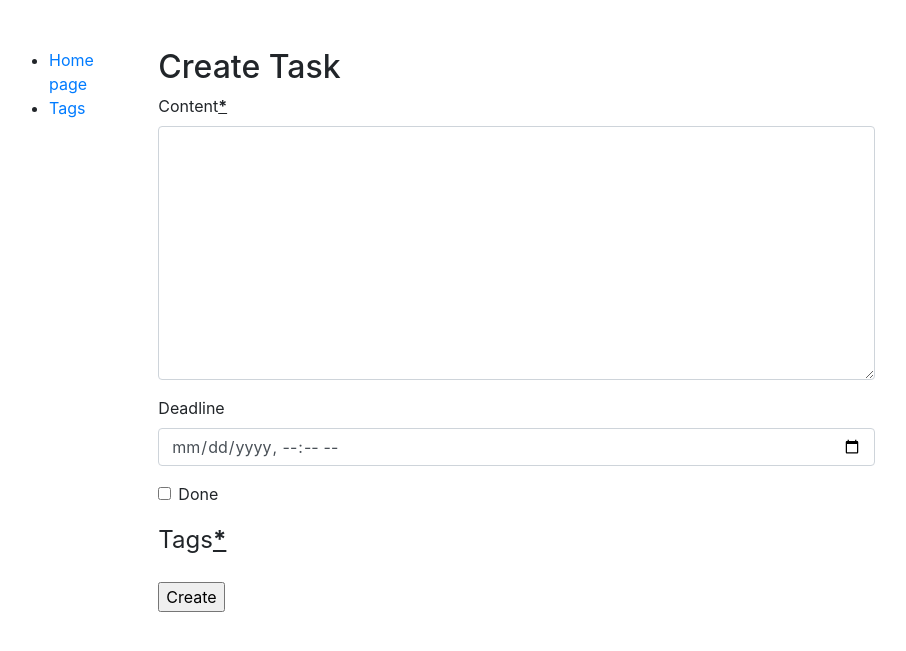
After one commit to Wallian169/django-todo-list, a Django app: page /create-task/ in a window 1280 px wide. The commit adds this page. Shown: the top 651 px of the page, without its empty margins (54-960 px from the left). Run offline with Django 5.2, Linux system fonts and the light colour scheme; data that the repository does not hold is empty; some libraries are stand-ins or nearby versions.

Commit message:
created TaskCreateView with custom form

```diff
--- /dev/null
+++ b/list_app/forms.py
@@ -0,0 +1,24 @@
+from django import forms
+
+from list_app.models import Task, Tag
+
+
+class TaskForm(forms.ModelForm):
+    content = forms.CharField(widget=forms.Textarea)
+    deadline = forms.DateTimeField(
+        required=False,
+        widget=forms.DateTimeInput(
+            attrs={
+                "type": "datetime-local",  # Use datetime-local for date and time
+                "placeholder": "Set a deadline"
+            }
+        )
+    )
+    tags = forms.ModelMultipleChoiceField(
+        queryset=Tag.objects.all(),
+        widget=forms.CheckboxSelectMultiple()
+    )
+
+    class Meta:
+        model = Task
+        fields = ["content", "deadline", "done", "tags",]
--- a/list_app/urls.py
+++ b/list_app/urls.py
@@ -6,11 +6,15 @@ from list_app.views import (
     index,
     TagListView,
     TagUpdateView,
+    TagCreateView,
+    TaskCreateView,
 )
 urlpatterns = [
     path("", index, name="index"),
     path("tags/", TagListView.as_view(), name="tag-list"),
     path("tags/<int:pk>", TagUpdateView.as_view(), name="tag-update"),
+    path("tags/create-tag/", TagCreateView.as_view(), name="tag-create"),
+    path("create-task/", TaskCreateView.as_view(), name="create-task"),
 ] + static(settings.STATIC_URL, document_root=settings.STATIC_ROOT)
 
 app_name = "list_app"
--- a/list_app/views.py
+++ b/list_app/views.py
@@ -3,12 +3,13 @@ from django.shortcuts import render
 from django.urls import reverse_lazy
 from django.views import generic
 
+from list_app.forms import TaskForm
 from list_app.models import Task, Tag
 
 
 def index(request: HttpRequest) -> HttpResponse:
     tasks = Task.objects.all().prefetch_related("tags")
-    tasks.order_by("-done", "-created_at")
+    tasks = tasks.order_by("done", "-created_at")
     context = {
         "tasks": tasks,
     }
@@ -29,3 +30,15 @@ class TagUpdateView(generic.UpdateView):
     model = Tag
     fields = ["name"]
     success_url = reverse_lazy("list_app:tag-list")
+
+
+class TagCreateView(generic.CreateView):
+    model = Tag
+    fields = ["name"]
+    success_url = reverse_lazy("list_app:tag-list")
+
+
+class TaskCreateView(generic.CreateView):
+    model = Task
+    success_url = reverse_lazy("list_app:index")
+    form_class = TaskForm
--- a/templates/list_app/index.html
+++ b/templates/list_app/index.html
@@ -6,7 +6,7 @@
 
 {% block content %}
   <div class="d-flex justify-content-between align-items-center"><h1>TODO list</h1>
-    <a href="#" class="btn btn-primary">Add task</a>
+    <a href="{% url 'list_app:create-task' %}" class="btn btn-primary">Add task</a>
   </div>
   {% for task in tasks %}
     <div class="task">
--- a/templates/list_app/tag_form.html
+++ b/templates/list_app/tag_form.html
@@ -8,4 +8,4 @@
     {{ form | crispy }}
     <input type="submit" value="Submit" class="btn btn-primary">
   </form>
-{% endblock %}
+{% endblock %}\
--- a/templates/list_app/tag_list.html
+++ b/templates/list_app/tag_list.html
@@ -5,7 +5,10 @@
 {% endblock %}
 
 {% block content %}
-	<h2>Tags</h2>
+  <div class="d-flex justify-content-between align-items-center">
+    <h2>Tags</h2>
+    <a href="{% url 'list_app:tag-create' %}" class="btn btn-success">Add Tag</a>
+  </div>
   <table class="table bordered-column">
   <tr>
     <th>Name</th>
--- /dev/null
+++ b/templates/list_app/task_form.html
@@ -0,0 +1,15 @@
+{% extends "base.html" %}
+{% load crispy_forms_filters %}
+
+{% block title %}
+  <title>Create Task</title>
+{% endblock %}
+
+{% block content %}
+	<h2>Create Task</h2>
+  <form action="" method="post">
+    {% csrf_token %}
+    {{ form | crispy  }}
+    <input type="submit" value="Create">
+  </form>
+{% endblock %}
```
